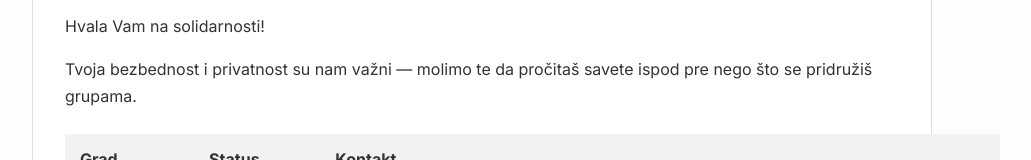
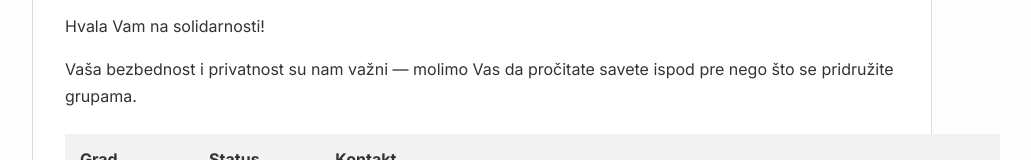
Before and after one commit to 11-52-kml/11-52-kml.github.io, a plain HTML site: page cities/index.html in a window 1280 px wide. Shown: the part 583-743 px from the top of the page, without its empty margins (158-1189 px from the left). Drawn offline with Linux system fonts and the light colour scheme.

Commit message:
Update index.html

```diff
--- a/cities/index.html
+++ b/cities/index.html
@@ -81,7 +81,7 @@
     <p>Hvala Vam na solidarnosti!
     </p>
     <p>
-      Tvoja bezbednost i privatnost su nam važni — molimo te da pročitaš savete ispod pre nego što se pridružiš grupama.
+      Vaša bezbednost i privatnost su nam važni — molimo Vas da pročitate savete ispod pre nego što se pridružite grupama.
     </p>
 
     <table id="tbl">
```
